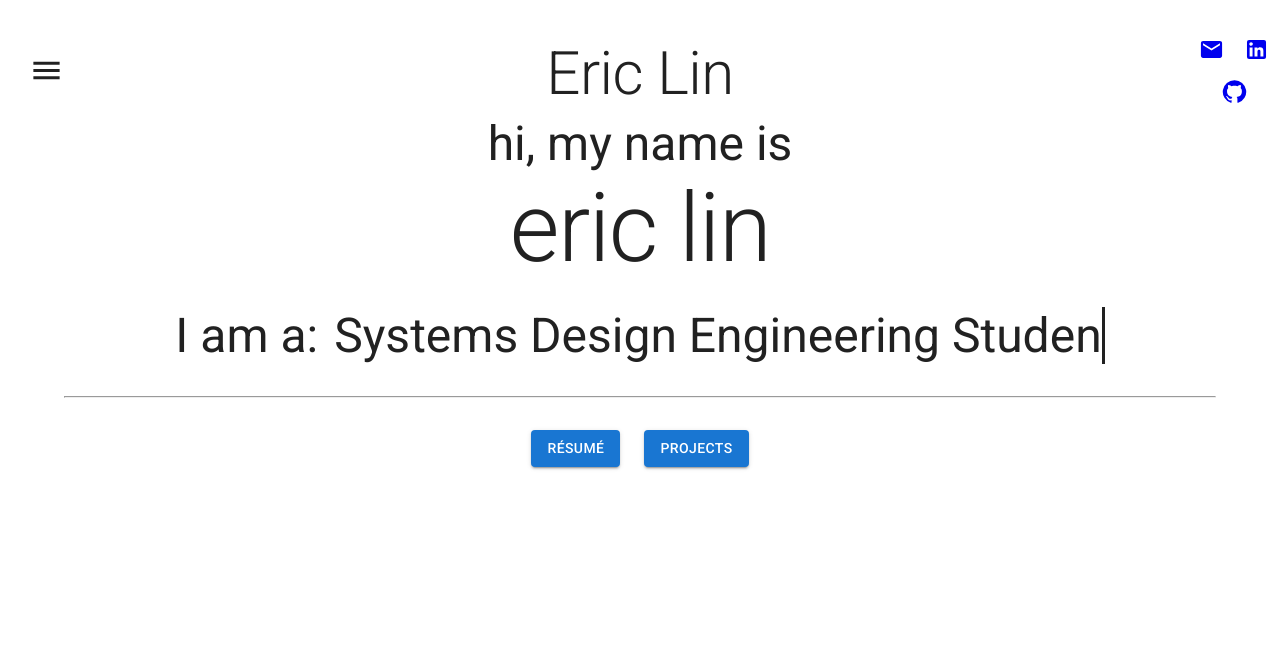
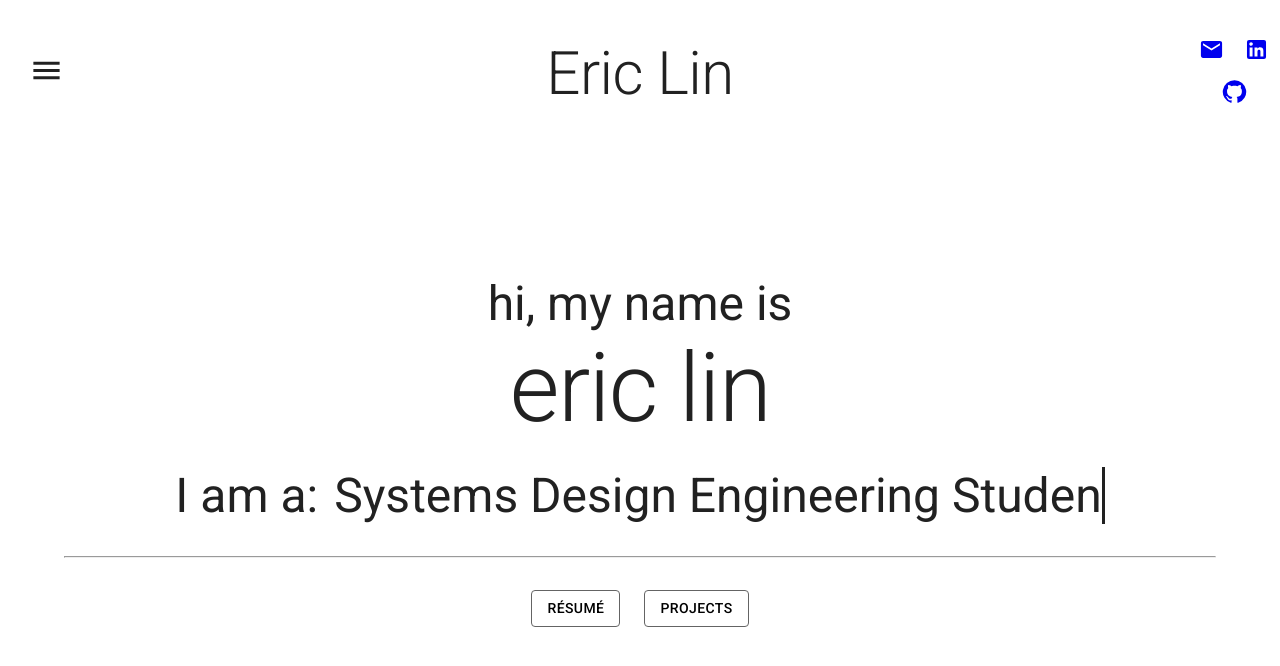
Before and after one commit to ericlinjh/personal-website, a React (Create React App) app: page / in a window 1280 px wide. Shown: the top 666 px of the page. Built offline with nearby package versions, Linux system fonts and the light colour scheme.

Commit message:
Stylized Header page buttons

```diff
--- a/src/App.css
+++ b/src/App.css
@@ -10,3 +10,23 @@ header {
 .typewriter-text > .typewriter-curr {
   border-right: 0.2rem solid;
 }
+
+button.header-button {
+  border-color: rgb(100, 100, 100);
+  color: black;
+}
+
+button.header-button:hover {
+  border-color: black;
+}
+
+.header {
+  padding-top: 10rem;
+  padding-bottom: 3rem;
+}
+
+.aboutme {
+  color: white;
+  background-color: black;
+  width:100%;
+}
--- a/src/components/Header.jsx
+++ b/src/components/Header.jsx
@@ -1,5 +1,5 @@
 import { React, useEffect } from 'react';
-import {Typography, Container, Grid, Button} from '@mui/material'
+import { Typography, Container, Grid, Button } from '@mui/material'
 
 function TypeWriter(txtElement, words, wait = 3000) {
     this.txtElement = txtElement;
@@ -55,7 +55,7 @@ export default function Header () {
         init();
     });
     return (
-        <Container>
+        <Container className="header">
             <Typography variant="h3" align="center">hi, my name is</Typography>
             <Typography variant="h1" align="center">eric lin</Typography>
             <br />
@@ -72,10 +72,10 @@ export default function Header () {
             <br />
             <Grid container spacing={3} justifyContent="center">
                 <Grid item>
-                    <Button variant="contained">Résumé</Button>
+                    <Button variant="outlined" className="header-button">Résumé</Button>
                 </Grid>
                 <Grid item>
-                    <Button variant="contained">Projects</Button>
+                    <Button variant="outlined" className="header-button">Projects</Button>
                 </Grid>
             </Grid>
         </Container>
```
